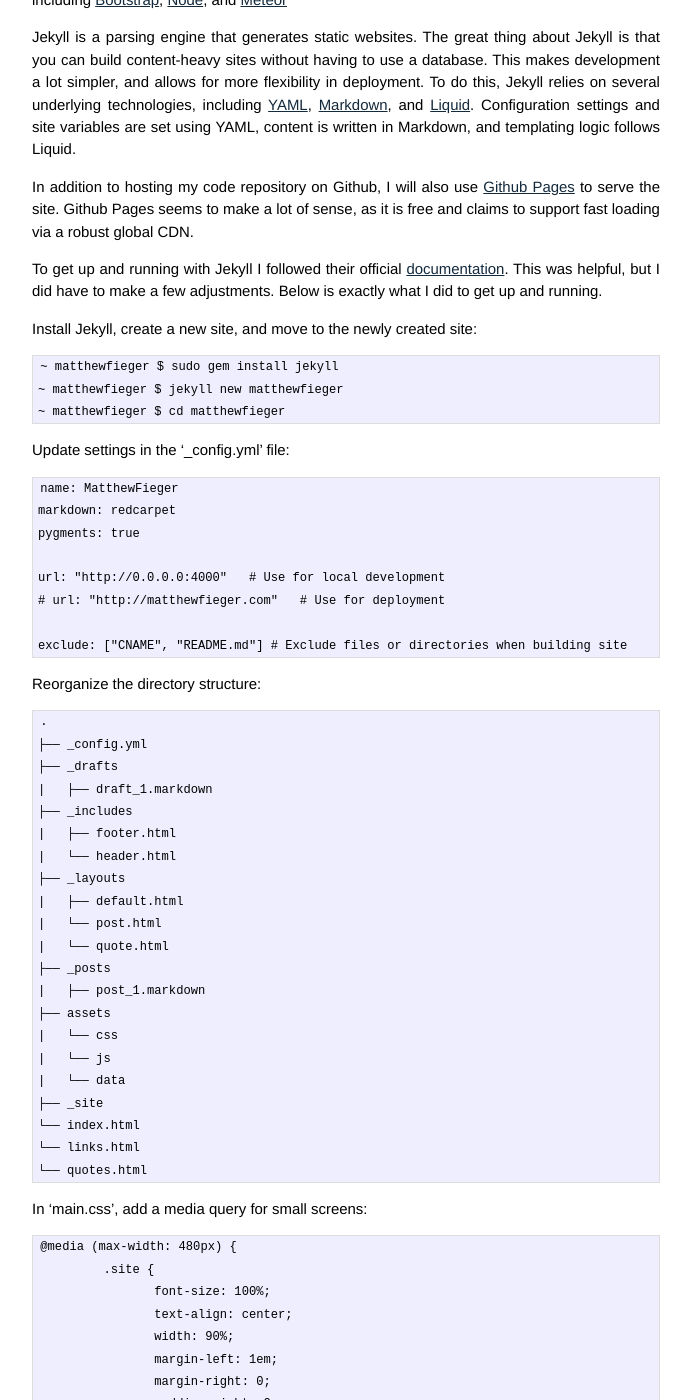
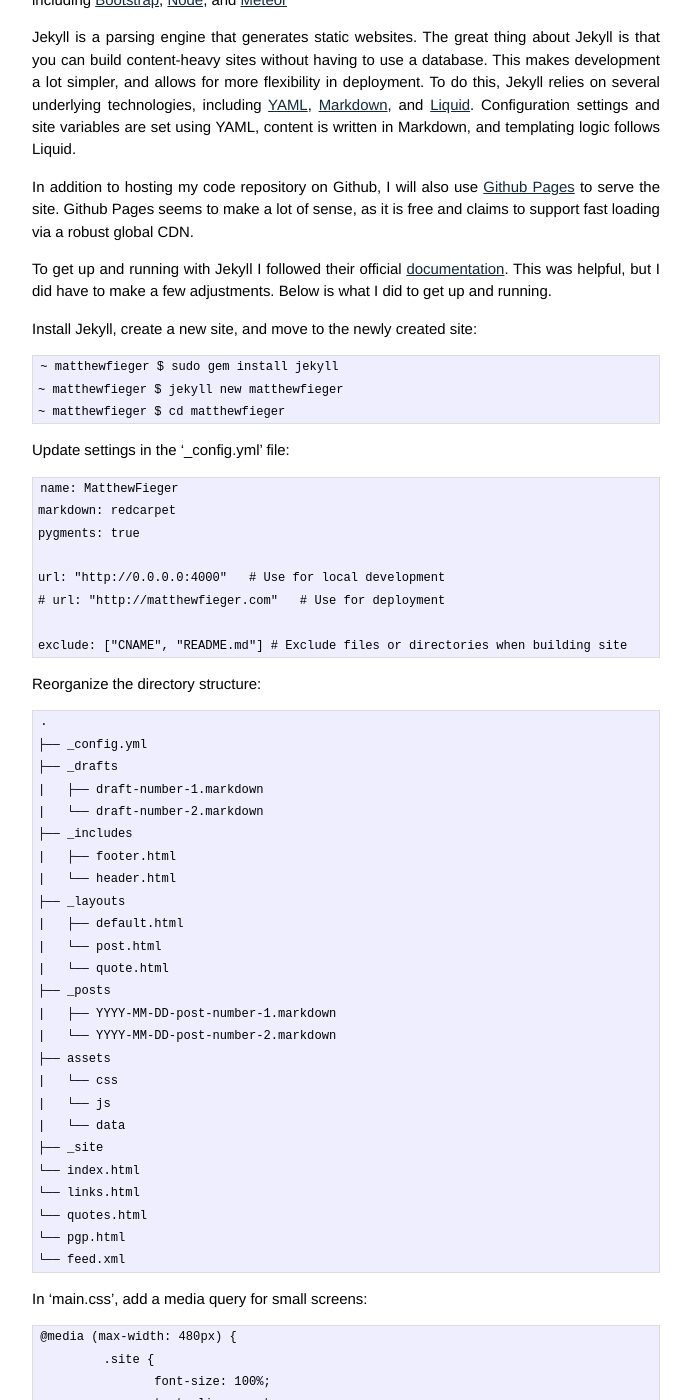
Before and after one commit to matthewfieger/matthewfieger.github.io, a Jekyll site: the page built from _posts/2013-12-26-hello-world-2014.markdown, in a window 1280 px wide and 1400 px high, scrolled down 310 px. Shown: the whole window, without its empty margins (294-985 px from the left). Built offline with Jekyll 4.4.1, drawn with Linux system fonts in a browser that asks for light colours; Markdown is read by kramdown in place of the engine named in the settings.

Commit message:
updated post

```diff
--- a/_posts/2013-12-26-hello-world-2014.markdown
+++ b/_posts/2013-12-26-hello-world-2014.markdown
@@ -14,7 +14,7 @@
 
 In addition to hosting my code repository on Github, I will also use [Github Pages](http://pages.github.com/) to serve the site.  Github Pages seems to make a lot of sense, as it is free and claims to support fast loading via a robust global CDN.
 
-To get up and running with Jekyll I followed their official [documentation](http://jekyllrb.com/docs/home/).  This was helpful, but I did have to make a few adjustments.  Below is exactly what I did to get up and running.
+To get up and running with Jekyll I followed their official [documentation](http://jekyllrb.com/docs/home/).  This was helpful, but I did have to make a few adjustments.  Below is what I did to get up and running.
 
 Install Jekyll, create a new site, and move to the newly created site:
 
@@ -39,7 +39,8 @@
 	.
 	├── _config.yml
 	├── _drafts
-	|   ├── draft_1.markdown
+	|   ├── draft-number-1.markdown
+	|   └── draft-number-2.markdown
 	├── _includes
 	|   ├── footer.html
 	|   └── header.html
@@ -48,7 +49,8 @@
 	|   └── post.html
 	|   └── quote.html
 	├── _posts
-	|   ├── post_1.markdown
+	|   ├── YYYY-MM-DD-post-number-1.markdown
+	|   └── YYYY-MM-DD-post-number-2.markdown
 	├── assets
 	|   └── css
 	|   └── js
@@ -57,6 +59,8 @@
 	└── index.html
 	└── links.html
 	└── quotes.html
+	└── pgp.html
+	└── feed.xml
 
 
 In 'main.css', add a media query for small screens:
```
